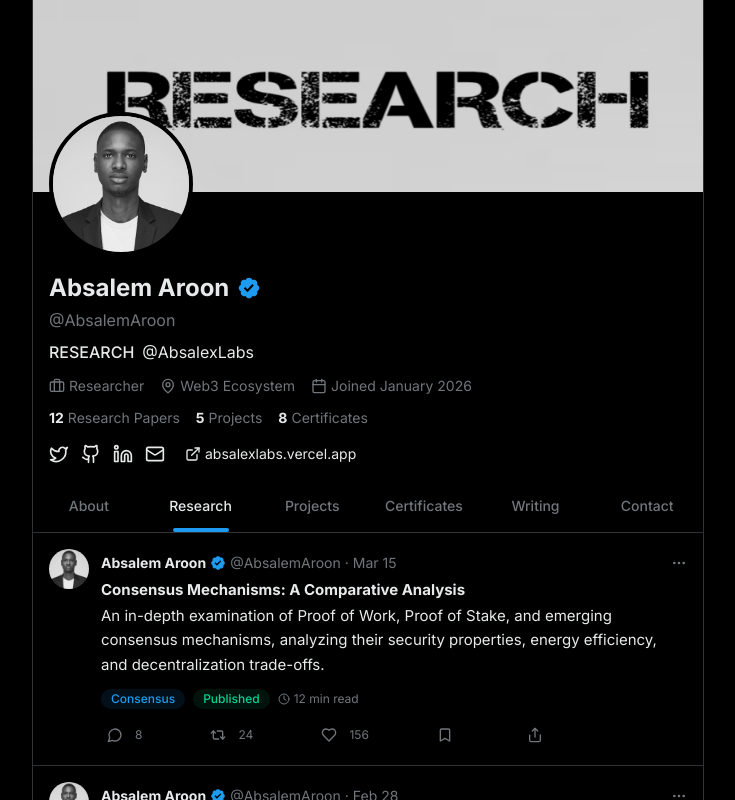
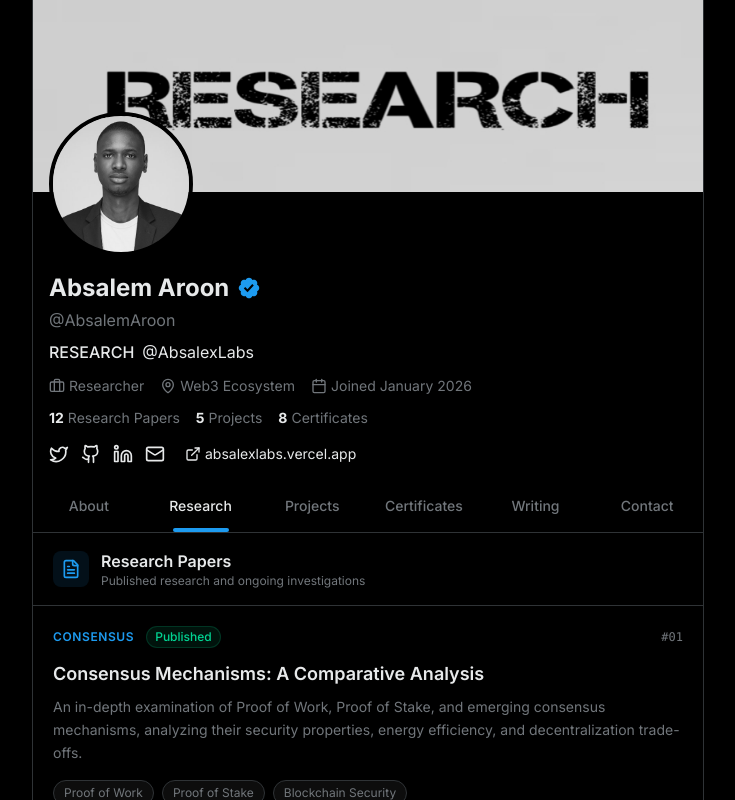
Before and after one commit to AbsalemAroon/absalemaroon, a Next.js app: page / in a window 1280 px wide. Both pictures are taken after a click on the button "Research". Shown: the top 800 px of the page, without its empty margins (272-1007 px from the left). Built offline with nearby package versions, Linux system fonts and the light colour scheme.

Commit message:
feat: update research section with new icons and future dates
Co-authored-by: Absalem Aroon <198504168+AbsalemAroon@users.noreply.github.com>

```diff
--- a/components/sections/research-section.tsx
+++ b/components/sections/research-section.tsx
@@ -1,7 +1,6 @@
 "use client";
 
-import Image from "next/image";
-import { FileText, Clock, MoreHorizontal, MessageCircle, Repeat2, Heart, Share, Bookmark } from "lucide-react";
+import { FileText, Calendar, Clock, ExternalLink, ChevronRight } from "lucide-react";
 
 const researchNotes = [
   {
@@ -10,10 +9,10 @@ const researchNotes = [
     summary:
       "An in-depth examination of Proof of Work, Proof of Stake, and emerging consensus mechanisms, analyzing their security properties, energy efficiency, and decentralization trade-offs.",
     category: "Consensus",
-    date: "Mar 15",
+    date: "March 2026",
     status: "Published",
     readTime: "12 min read",
-    engagement: { comments: 8, reposts: 24, likes: 156 },
+    topics: ["Proof of Work", "Proof of Stake", "Blockchain Security"],
   },
   {
     id: 2,
@@ -21,10 +20,10 @@ const researchNotes = [
     summary:
       "Documentation of common vulnerability patterns in smart contracts and defensive programming techniques for building secure decentralized applications.",
     category: "Security",
-    date: "Feb 28",
+    date: "February 2026",
     status: "Published",
     readTime: "8 min read",
-    engagement: { comments: 12, reposts: 45, likes: 203 },
+    topics: ["Smart Contracts", "Solidity", "Security Audits"],
   },
   {
     id: 3,
@@ -32,10 +31,10 @@ const researchNotes = [
     summary:
       "A systematic approach to evaluating risks in decentralized finance protocols, covering smart contract, economic, and governance risks.",
     category: "DeFi",
-    date: "Feb 10",
+    date: "February 2026",
     status: "In Progress",
     readTime: "15 min read",
-    engagement: { comments: 5, reposts: 18, likes: 89 },
+    topics: ["Risk Assessment", "Protocol Analysis", "Governance"],
   },
   {
     id: 4,
@@ -43,106 +42,73 @@ const researchNotes = [
     summary:
       "Research into the security challenges and attack vectors specific to cross-chain bridge implementations and interoperability protocols.",
     category: "Security",
-    date: "Jan 20",
+    date: "January 2026",
     status: "In Progress",
     readTime: "10 min read",
-    engagement: { comments: 3, reposts: 12, likes: 67 },
+    topics: ["Cross-Chain", "Bridges", "Interoperability"],
   },
 ];
 
-function ResearchCard({ note }: { note: typeof researchNotes[0] }) {
+function ResearchCard({ note, index }: { note: typeof researchNotes[0]; index: number }) {
   return (
-    <article className="p-4 hover:bg-white/[0.03] transition-colors cursor-pointer border-b border-border">
-      <div className="flex gap-3">
-        {/* Profile avatar */}
-        <div className="flex-shrink-0">
-          <div className="w-10 h-10 rounded-full overflow-hidden">
-            <Image
-              src="/images/absalem-aroon.jpg"
-              alt="Absalem Aroon"
-              width={40}
-              height={40}
-              className="object-cover"
-            />
-          </div>
-        </div>
-
-        <div className="flex-1 min-w-0">
-          {/* Header */}
-          <div className="flex items-center justify-between gap-2">
-            <div className="flex items-center gap-1 text-sm truncate">
-              <span className="font-bold text-foreground truncate">Absalem Aroon</span>
-              <svg viewBox="0 0 22 22" className="w-4 h-4 text-[#1d9bf0] flex-shrink-0" fill="currentColor">
-                <path d="M20.396 11c-.018-.646-.215-1.275-.57-1.816-.354-.54-.852-.972-1.438-1.246.223-.607.27-1.264.14-1.897-.131-.634-.437-1.218-.882-1.687-.47-.445-1.053-.75-1.687-.882-.633-.13-1.29-.083-1.897.14-.273-.587-.704-1.086-1.245-1.44S11.647 1.62 11 1.604c-.646.017-1.273.213-1.813.568s-.969.854-1.24 1.44c-.608-.223-1.267-.272-1.902-.14-.635.13-1.22.436-1.69.882-.445.47-.749 1.055-.878 1.688-.13.633-.08 1.29.144 1.896-.587.274-1.087.705-1.443 1.245-.356.54-.555 1.17-.574 1.817.02.647.218 1.276.574 1.817.356.54.856.972 1.443 1.245-.224.606-.274 1.263-.144 1.896.13.634.433 1.218.877 1.688.47.443 1.054.747 1.687.878.633.132 1.29.084 1.897-.136.274.586.705 1.084 1.246 1.439.54.354 1.17.551 1.816.569.647-.016 1.276-.213 1.817-.567s.972-.854 1.245-1.44c.604.239 1.266.296 1.903.164.636-.132 1.22-.447 1.68-.907.46-.46.776-1.044.908-1.681s.075-1.299-.165-1.903c.586-.274 1.084-.705 1.439-1.246.354-.54.551-1.17.569-1.816zM9.662 14.85l-3.429-3.428 1.293-1.302 2.072 2.072 4.4-4.794 1.347 1.246z" />
-              </svg>
-              <span className="text-muted truncate">@AbsalemAroon</span>
-              <span className="text-muted">·</span>
-              <span className="text-muted">{note.date}</span>
-            </div>
-            <button className="p-1.5 -mr-1.5 rounded-full hover:bg-[#1d9bf0]/10 hover:text-[#1d9bf0] text-muted transition-colors">
-              <MoreHorizontal className="w-4 h-4" />
-            </button>
-          </div>
-
-          {/* Content */}
-          <div className="mt-1">
-            <h3 className="font-bold text-foreground text-[15px] leading-tight mb-1">
-              {note.title}
-            </h3>
-            <p className="text-[15px] text-foreground leading-relaxed">
-              {note.summary}
-            </p>
-          </div>
-
-          {/* Tags */}
-          <div className="flex items-center gap-2 mt-3">
-            <span className="px-2.5 py-0.5 text-xs font-medium rounded-full bg-[#1d9bf0]/10 text-[#1d9bf0]">
+    <article className="group">
+      <div className="p-5 border-b border-border hover:bg-white/[0.02] transition-colors">
+        {/* Category & Status Header */}
+        <div className="flex items-center justify-between mb-3">
+          <div className="flex items-center gap-3">
+            <span className="text-xs font-semibold uppercase tracking-wider text-[#1d9bf0]">
               {note.category}
             </span>
-            <span className={`px-2.5 py-0.5 text-xs font-medium rounded-full ${
+            <span className={`px-2 py-0.5 text-xs font-medium rounded ${
               note.status === "Published"
-                ? "bg-emerald-500/10 text-emerald-400"
-                : "bg-yellow-500/10 text-yellow-400"
+                ? "bg-emerald-500/10 text-emerald-400 border border-emerald-500/20"
+                : "bg-amber-500/10 text-amber-400 border border-amber-500/20"
             }`}>
               {note.status}
             </span>
-            <span className="flex items-center gap-1 text-xs text-muted">
-              <Clock className="w-3 h-3" />
+          </div>
+          <span className="text-xs text-muted font-mono">#{String(index + 1).padStart(2, '0')}</span>
+        </div>
+
+        {/* Title */}
+        <h3 className="text-lg font-semibold text-foreground mb-2 group-hover:text-[#1d9bf0] transition-colors cursor-pointer">
+          {note.title}
+        </h3>
+
+        {/* Summary */}
+        <p className="text-sm text-muted leading-relaxed mb-4">
+          {note.summary}
+        </p>
+
+        {/* Topics */}
+        <div className="flex flex-wrap gap-2 mb-4">
+          {note.topics.map((topic) => (
+            <span
+              key={topic}
+              className="px-2.5 py-1 text-xs bg-white/5 text-muted rounded border border-border"
+            >
+              {topic}
+            </span>
+          ))}
+        </div>
+
+        {/* Meta Info */}
+        <div className="flex items-center justify-between">
+          <div className="flex items-center gap-4 text-xs text-muted">
+            <span className="flex items-center gap-1.5">
+              <Calendar className="w-3.5 h-3.5" />
+              {note.date}
+            </span>
+            <span className="flex items-center gap-1.5">
+              <Clock className="w-3.5 h-3.5" />
               {note.readTime}
             </span>
           </div>
 
-          {/* Engagement Actions */}
-          <div className="flex items-center justify-between mt-3 max-w-md">
-            <button className="flex items-center gap-1.5 text-muted hover:text-[#1d9bf0] transition-colors group">
-              <div className="p-1.5 rounded-full group-hover:bg-[#1d9bf0]/10 transition-colors">
-                <MessageCircle className="w-4 h-4" />
-              </div>
-              <span className="text-xs">{note.engagement.comments}</span>
-            </button>
-            <button className="flex items-center gap-1.5 text-muted hover:text-emerald-400 transition-colors group">
-              <div className="p-1.5 rounded-full group-hover:bg-emerald-400/10 transition-colors">
-                <Repeat2 className="w-4 h-4" />
-              </div>
-              <span className="text-xs">{note.engagement.reposts}</span>
-            </button>
-            <button className="flex items-center gap-1.5 text-muted hover:text-rose-400 transition-colors group">
-              <div className="p-1.5 rounded-full group-hover:bg-rose-400/10 transition-colors">
-                <Heart className="w-4 h-4" />
-              </div>
-              <span className="text-xs">{note.engagement.likes}</span>
-            </button>
-            <button className="flex items-center gap-1.5 text-muted hover:text-[#1d9bf0] transition-colors group">
-              <div className="p-1.5 rounded-full group-hover:bg-[#1d9bf0]/10 transition-colors">
-                <Bookmark className="w-4 h-4" />
-              </div>
-            </button>
-            <button className="flex items-center gap-1.5 text-muted hover:text-[#1d9bf0] transition-colors group">
-              <div className="p-1.5 rounded-full group-hover:bg-[#1d9bf0]/10 transition-colors">
-                <Share className="w-4 h-4" />
-              </div>
-            </button>
-          </div>
+          <button className="flex items-center gap-1 text-xs text-[#1d9bf0] opacity-0 group-hover:opacity-100 transition-opacity">
+            Read Paper
+            <ChevronRight className="w-3.5 h-3.5" />
+          </button>
         </div>
       </div>
     </article>
@@ -152,15 +118,28 @@ function ResearchCard({ note }: { note: typeof researchNotes[0] }) {
 export function ResearchSection() {
   return (
     <div>
+      {/* Section Header */}
+      <div className="px-5 py-4 border-b border-border">
+        <div className="flex items-center gap-3">
+          <div className="p-2 bg-[#1d9bf0]/10 rounded-lg">
+            <FileText className="w-5 h-5 text-[#1d9bf0]" />
+          </div>
+          <div>
+            <h2 className="text-base font-semibold text-foreground">Research Papers</h2>
+            <p className="text-xs text-muted">Published research and ongoing investigations</p>
+          </div>
+        </div>
+      </div>
+
       {/* Research Cards */}
-      {researchNotes.map((note) => (
-        <ResearchCard key={note.id} note={note} />
+      {researchNotes.map((note, index) => (
+        <ResearchCard key={note.id} note={note} index={index} />
       ))}
 
-      {/* Show More */}
-      <div className="p-4 text-center">
-        <button className="text-[#1d9bf0] hover:underline text-[15px]">
-          Show more research
+      {/* View All Button */}
+      <div className="p-4 border-b border-border">
+        <button className="w-full py-2.5 text-sm text-[#1d9bf0] hover:bg-[#1d9bf0]/5 rounded-lg transition-colors">
+          View all research papers
         </button>
       </div>
     </div>
```
